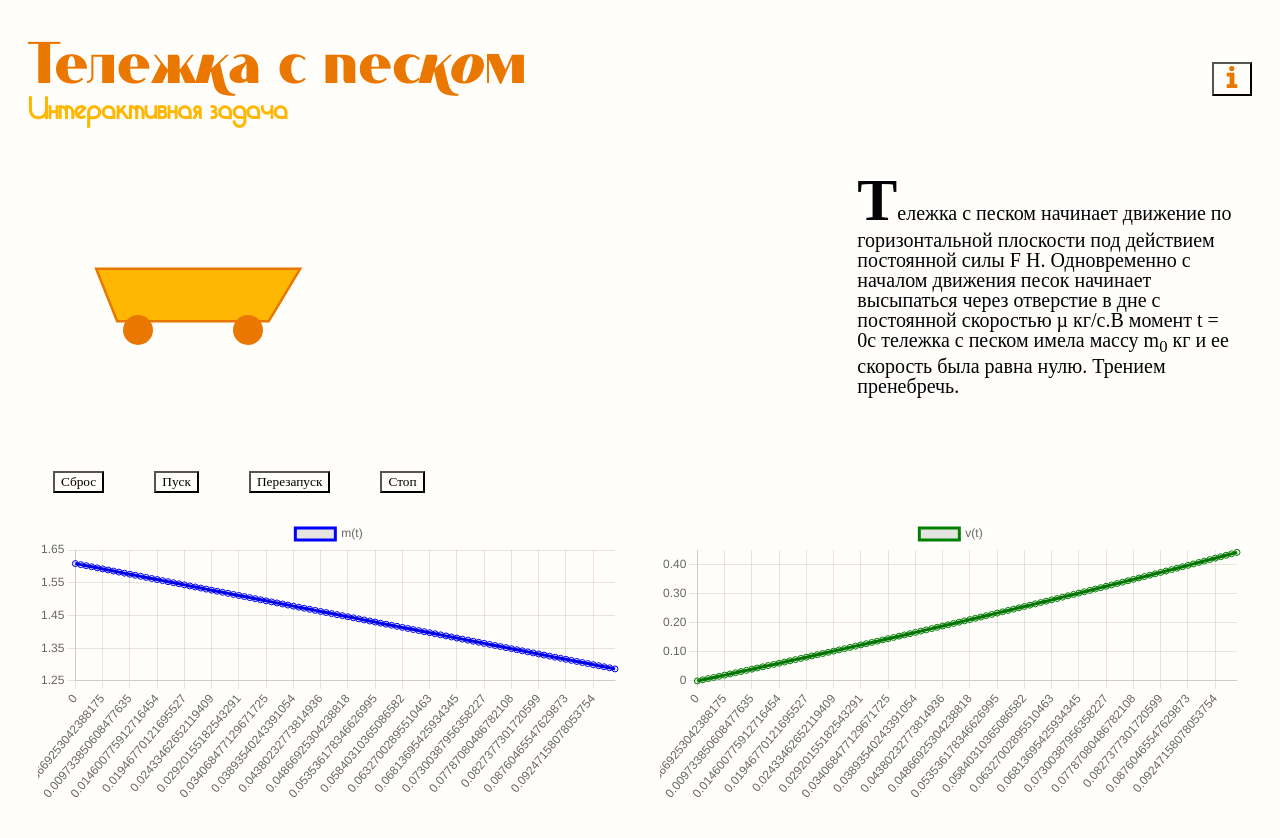
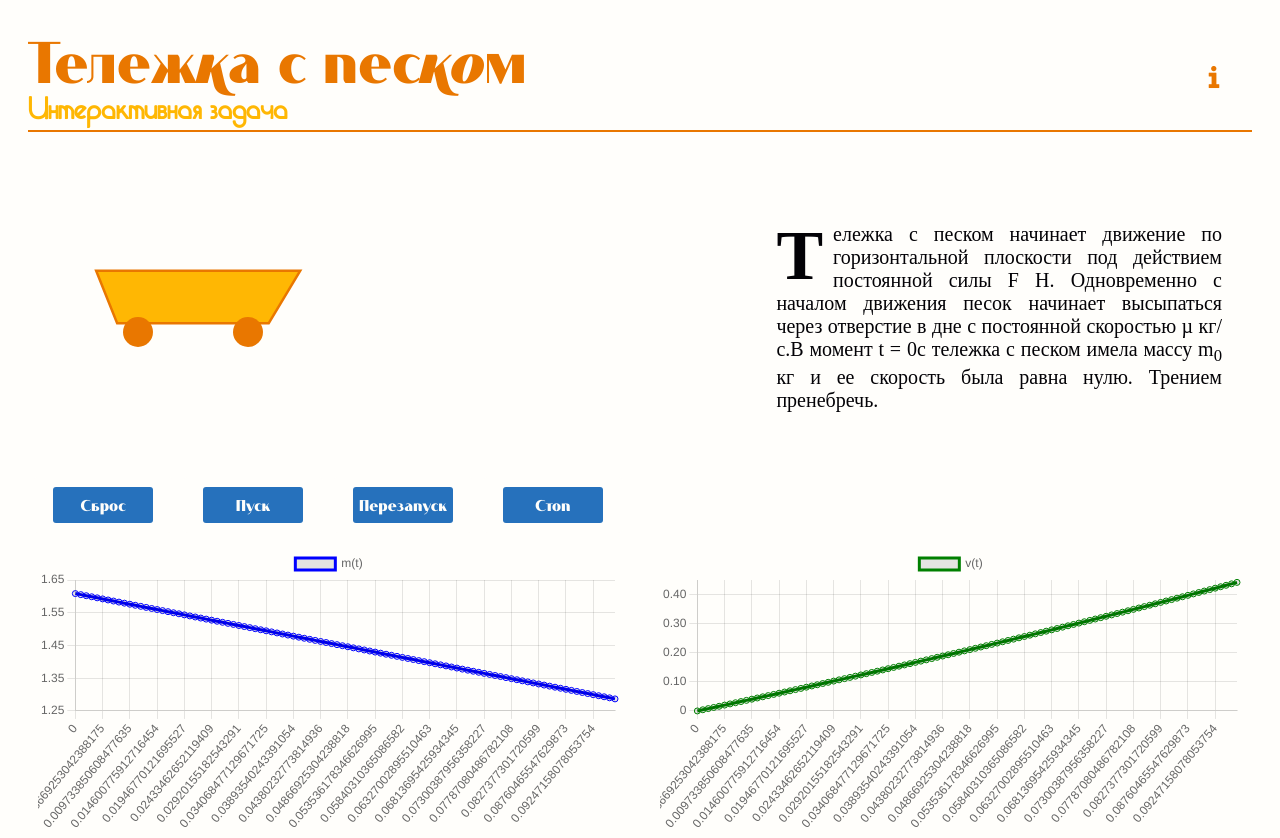
Before and after one commit to Starostina-elena/Physics_project_sand_trolley, a Flask app: page / in a window 1280 px wide. Shown: the top 838 px of the page. Run offline with Flask 3, Linux system fonts and the light colour scheme; some web fonts are replaced.

Commit message:
Update index.css

```diff
--- a/static/css/index.css
+++ b/static/css/index.css
@@ -38,6 +38,7 @@ header{
     width: 100%;
     text-align: left;
     margin-bottom: 20px;
+    border-bottom: 2px solid #e97700;
 }
 .title-container {
     display: flex;
@@ -63,16 +64,44 @@ header{
 .help {
     display: flex;
     align-items: center;
+    position: relative;
+    margin: 20px;
 }
+.help button{
+    border:none;
+    background-color: none;
+}
+#popover {
+       width: 40%;
+       height: 80%;
+       overflow: auto;
+       padding: 10px;
+       font-size: 36px;
+       border: 5px solid #2671bc;
+       border-radius: 10px;
+       background-color: #FFFEFB;
+       position: absolute;
+       left: 52%;
+       top: 8%;
+}
+
+
 .condition{
     font-family: inherit;
     font-size:20px;
-    line-height:1;
+    text-align: justify;
+    padding: 10px;
+    margin: 10px;
+    width: fit-content;
     color:#030206;
 }
 .condition::first-letter{
-    font-size: 3em;
+    font-size: 3.5em;
     font-weight: bold;
+    line-height: 0.8;
+    float: left;
+    margin-right: 10px;
+    margin-top: 5px;
 }
 
 .content {
@@ -89,13 +118,14 @@ header{
 }
 
 .animation {
-    flex: 2;
+    flex: 1.5;
     padding: 20px;
 }
 .condition {
     flex: 1;
     padding: 20px;
     margin-left: 20px;
+    margin-top: 4.2%;
 }
 
 .buttons {
@@ -103,6 +133,18 @@ header{
     justify-content: left;
     margin-top: 20px;
     width: 100%;
+}
+
+.buttons button{
+    height: 36px;
+    width: 100px;
+    border: none;
+    border-radius: 3px;
+    background-color: #2671bc;
+    color: #FFFEFB;
+    font-family: vouger;
+    font-size: 16px;
+    text-align: center;
 }
 
 .dump_button, .start_button, .reset_button, .stop_button {
```
